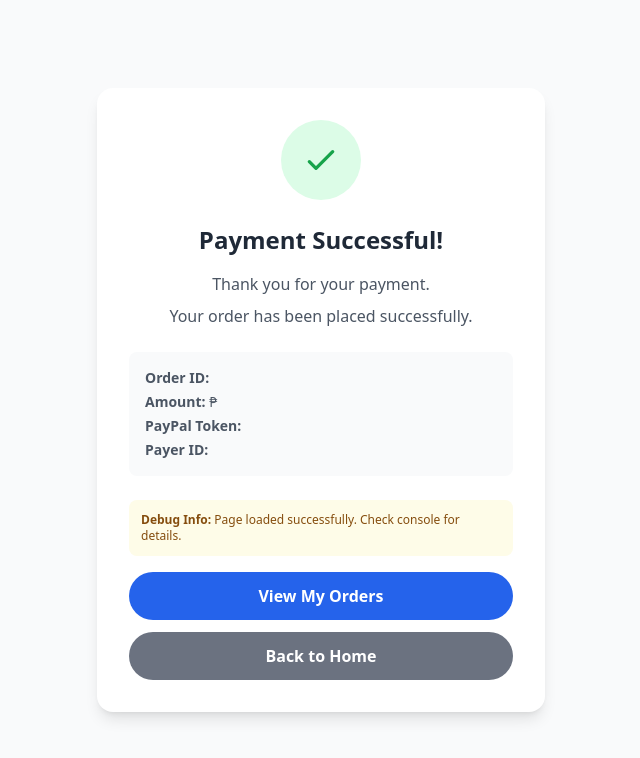
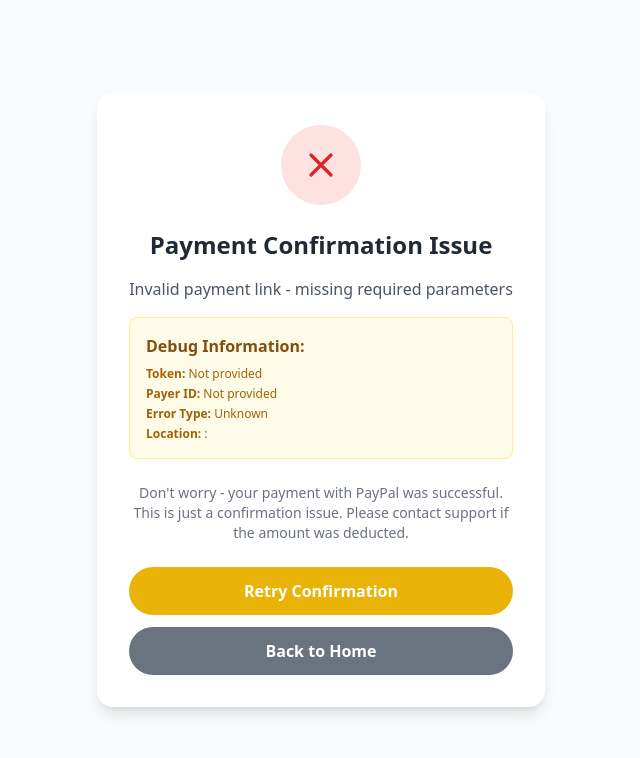
Before and after one commit to Jayvieeeee/Sismoya_Frontend, a Vue app: page /payment-success in a window 1280 px wide. Shown: the top 758 px of the page, without its empty margins (319-959 px from the left). Built offline with nearby package versions, Linux system fonts and the light colour scheme; a web font is replaced by a local one.

Commit message:
-paypal fix

```diff
--- a/src/components/PaymentSuccess.vue
+++ b/src/components/PaymentSuccess.vue
@@ -3,39 +3,22 @@
     <!-- Loading State -->
     <div v-if="loading" class="text-center">
       <div class="animate-spin rounded-full h-16 w-16 border-b-2 border-blue-600 mx-auto mb-4"></div>
-      <p class="text-gray-600">Processing your payment...</p>
+      <p class="text-gray-600 text-lg font-semibold">Confirming your payment...</p>
+      <p class="text-xs text-gray-500 mt-2">Please wait while we verify with PayPal</p>
     </div>
 
     <!-- Success State -->
-    <div v-else class="bg-white rounded-2xl shadow-lg p-8 max-w-md w-full text-center">
-      <!-- Success Icon -->
+    <div v-else-if="success" class="bg-white rounded-2xl shadow-lg p-8 max-w-md w-full text-center">
       <div class="w-20 h-20 bg-green-100 rounded-full flex items-center justify-center mx-auto mb-6">
         <svg class="w-10 h-10 text-green-600" fill="none" stroke="currentColor" viewBox="0 0 24 24">
           <path stroke-linecap="round" stroke-linejoin="round" stroke-width="2" d="M5 13l4 4L19 7"></path>
         </svg>
       </div>
 
-      <!-- Success Message -->
-      <h1 class="text-2xl font-bold text-gray-800 mb-4">Payment Successful!</h1>
+      <h1 class="text-2xl font-bold text-gray-800 mb-4">Payment Successful! 🎉</h1>
       <p class="text-gray-600 mb-2">Thank you for your payment.</p>
-      <p class="text-gray-600 mb-6">Your order has been placed successfully.</p>
+      <p class="text-gray-600 mb-6">Your order #{{ order_id }} has been confirmed.</p>
 
-      <!-- Order Details -->
-      <div class="bg-gray-50 rounded-lg p-4 mb-6 text-left">
-        <p class="text-sm text-gray-600 mb-1"><strong>Order ID:</strong> {{ order_id }}</p>
-        <p class="text-sm text-gray-600 mb-1"><strong>Amount:</strong> ₱{{ amount }}</p>
-        <p class="text-sm text-gray-600 mb-1"><strong>PayPal Token:</strong> {{ token }}</p>
-        <p class="text-sm text-gray-600"><strong>Payer ID:</strong> {{ payer_id }}</p>
-      </div>
-
-      <!-- Debug Info -->
-      <div class="bg-yellow-50 rounded-lg p-3 mb-4 text-left">
-        <p class="text-xs text-yellow-800">
-          <strong>Debug Info:</strong> Page loaded successfully. Check console for details.
-        </p>
-      </div>
-
-      <!-- Actions -->
       <div class="space-y-3">
         <button
           @click="viewOrders"
@@ -51,94 +34,135 @@
         </button>
       </div>
     </div>
+
+    <!-- Error State with Detailed Info -->
+    <div v-else class="bg-white rounded-2xl shadow-lg p-8 max-w-md w-full text-center">
+      <div class="w-20 h-20 bg-red-100 rounded-full flex items-center justify-center mx-auto mb-6">
+        <svg class="w-10 h-10 text-red-600" fill="none" stroke="currentColor" viewBox="0 0 24 24">
+          <path stroke-linecap="round" stroke-linejoin="round" stroke-width="2" d="M6 18L18 6M6 6l12 12"></path>
+        </svg>
+      </div>
+
+      <h1 class="text-2xl font-bold text-gray-800 mb-4">Payment Confirmation Issue</h1>
+      <p class="text-gray-600 mb-4">{{ errorMessage }}</p>
+
+      <!-- Detailed Debug Info -->
+      <div class="bg-yellow-50 border border-yellow-200 rounded-lg p-4 text-left mb-6">
+        <h3 class="font-semibold text-yellow-800 mb-2">Debug Information:</h3>
+        <div class="text-xs text-yellow-700 space-y-1">
+          <p><strong>Token:</strong> {{ token || 'Not provided' }}</p>
+          <p><strong>Payer ID:</strong> {{ payer_id || 'Not provided' }}</p>
+          <p><strong>Error Type:</strong> {{ errorDetails?.error_type || 'Unknown' }}</p>
+          <p><strong>Location:</strong> {{ errorDetails?.debug?.file }}:{{ errorDetails?.debug?.line }}</p>
+
+          <!-- FIXED: Replace <p> with <div> to avoid HTML validation error -->
+          <div v-if="backendResponse" class="mt-2">
+            <strong>Backend Response:</strong><br>
+            <pre class="whitespace-pre-wrap mt-1">{{ JSON.stringify(backendResponse, null, 2) }}</pre>
+          </div>
+        </div>
+      </div>
+
+      <p class="text-sm text-gray-500 mb-6">
+        Don't worry - your payment with PayPal was successful.
+        This is just a confirmation issue. Please contact support if the amount was deducted.
+      </p>
+
+      <div class="space-y-3">
+        <button
+          @click="retryConfirmation"
+          class="w-full bg-yellow-500 hover:bg-yellow-600 text-white font-semibold py-3 rounded-full transition-colors"
+        >
+          Retry Confirmation
+        </button>
+        <button
+          @click="goHome"
+          class="w-full bg-gray-500 hover:bg-gray-600 text-white font-semibold py-3 rounded-full transition-colors"
+        >
+          Back to Home
+        </button>
+      </div>
+    </div>
   </div>
 </template>
 
 <script>
 import { ref, onMounted } from 'vue'
 import { useRouter } from 'vue-router'
-import axiosInstance from '@/utils/axios'
 
 export default {
   name: 'PaymentSuccess',
   setup() {
     const router = useRouter()
-    const order_id = ref(null)
-    const amount = ref(null)
+    const loading = ref(true)
+    const success = ref(false)
     const token = ref(null)
     const payer_id = ref(null)
-    const loading = ref(false)
+    const order_id = ref(null)
+    const errorMessage = ref(null)
+    const errorDetails = ref(null)
+    const backendResponse = ref(null)
+
+    const confirmPayment = async () => {
+      loading.value = true
+      errorMessage.value = null
+      errorDetails.value = null
+      backendResponse.value = null
+
+      try {
+        console.log('🔄 Confirming payment with backend...')
+
+        const url = `https://sismoya.bsit3b.site/api/orders/paypal/confirm?token=${encodeURIComponent(token.value)}&PayerID=${encodeURIComponent(payer_id.value)}`
+        console.log('URL:', url)
+
+        const response = await fetch(url)
+        const data = await response.json()
+
+        backendResponse.value = data
+        console.log('📋 Backend response:', data)
+
+        if (!response.ok) {
+          throw new Error(`HTTP ${response.status}`)
+        }
+
+        if (data.success) {
+          success.value = true
+          order_id.value = data.data.order_id
+          console.log('✅ Payment confirmed successfully!')
+        } else {
+          errorMessage.value = data.message || 'Payment confirmation failed'
+          errorDetails.value = data
+          console.error('❌ Backend returned error:', data)
+        }
+
+      } catch (error) {
+        console.error('❌ Confirmation failed:', error)
+        errorMessage.value = 'Unable to confirm payment with server'
+        errorDetails.value = backendResponse.value || { error_type: 'Network Error', message: error.message }
+      } finally {
+        loading.value = false
+      }
+    }
+
+    const retryConfirmation = () => {
+      confirmPayment()
+    }
 
     onMounted(async () => {
       const urlParams = new URLSearchParams(window.location.search)
-      const urlToken = urlParams.get('token')
-      const urlPayerId = urlParams.get('PayerID')
+      token.value = urlParams.get('token')
+      payer_id.value = urlParams.get('PayerID')
 
-      console.log('PaymentSuccess page loaded')
-      console.log('Full URL:', window.location.href)
-      console.log('URL params:', { token: urlToken, PayerID: urlPayerId })
+      console.log('🔍 PaymentSuccess mounted with:', {
+        token: token.value,
+        payer_id: payer_id.value
+      })
 
-      // Check if coming from PayPal (has token but no orderId yet)
-      if (urlToken && urlPayerId && !urlParams.get('orderId')) {
-        loading.value = true
-
-        try {
-          console.log('Confirming payment with backend...')
-
-          // Call backend confirm endpoint
-          const response = await axiosInstance.get('/orders/paypal/confirm', {
-            params: {
-              token: urlToken,
-              PayerID: urlPayerId
-            }
-          })
-
-          console.log('Backend response:', response.data)
-
-          if (response.data.success) {
-            // Set values from backend response
-            order_id.value = response.data.data.order_id
-            amount.value = response.data.data.amount
-            token.value = response.data.data.token
-            payer_id.value = response.data.data.payer_id
-
-            console.log('Payment confirmed successfully:', {
-              order_id: order_id.value,
-              amount: amount.value,
-              token: token.value,
-              payer_id: payer_id.value
-            })
-          } else {
-            console.error('Payment failed:', response.data.message)
-            router.push({
-              path: '/payment-cancel',
-              query: { error: response.data.message }
-            })
-          }
-
-        } catch (error) {
-          console.error('Error confirming payment:', error)
-          router.push({
-            path: '/payment-cancel',
-            query: { error: error.message || 'Payment confirmation failed' }
-          })
-        } finally {
-          loading.value = false
-        }
-
+      if (token.value && payer_id.value) {
+        await confirmPayment()
       } else {
-        // Already has orderId (direct access or reload)
-        order_id.value = urlParams.get('orderId')
-        amount.value = urlParams.get('amount')
-        token.value = urlToken
-        payer_id.value = urlPayerId
-
-        console.log('Direct access with params:', {
-          order_id: order_id.value,
-          amount: amount.value,
-          token: token.value,
-          payer_id: payer_id.value
-        })
+        loading.value = false
+        errorMessage.value = 'Invalid payment link - missing required parameters'
       }
     })
 
@@ -151,11 +175,15 @@ export default {
     }
 
     return {
-      order_id,
-      amount,
+      loading,
+      success,
       token,
       payer_id,
-      loading,
+      order_id,
+      errorMessage,
+      errorDetails,
+      backendResponse,
+      retryConfirmation,
       viewOrders,
       goHome
     }
```
